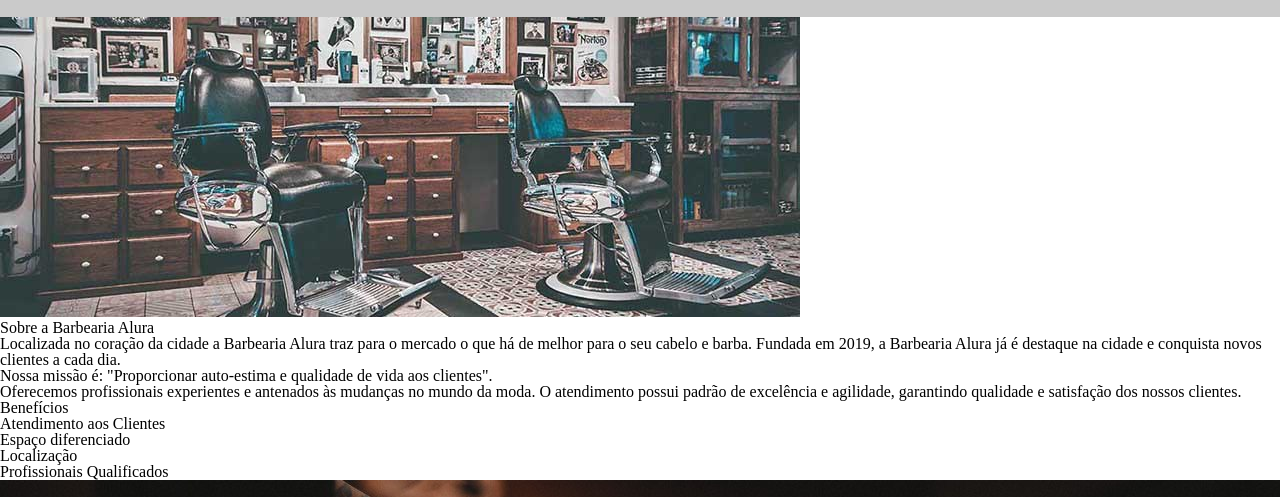
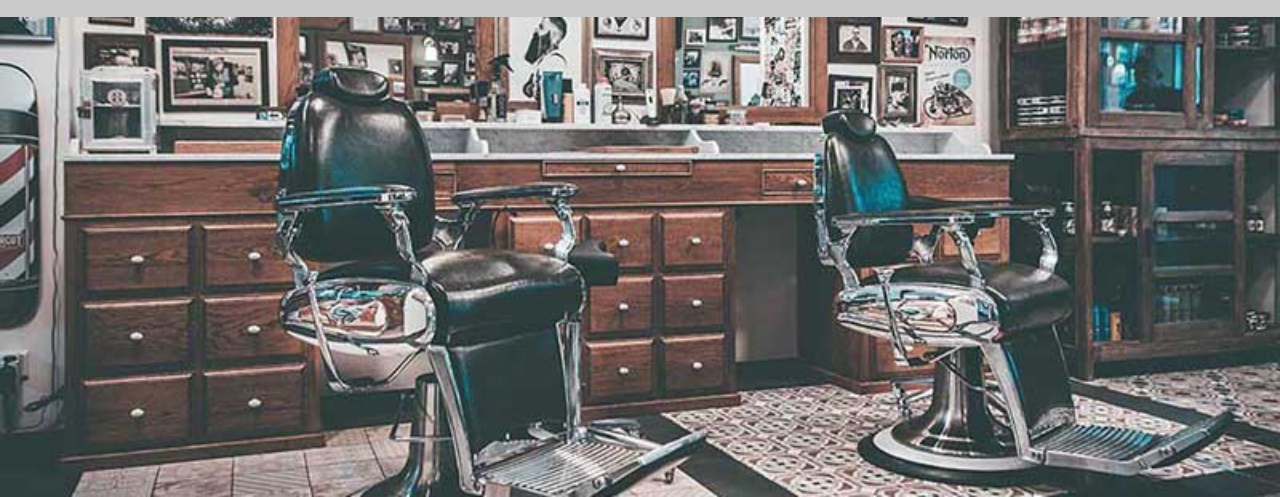
Before and after one commit to josegabrieL17/Barbearia-Alra, a plain HTML site: page index.html in a window 1280 px wide. Shown: the part 276-773 px from the top of the page. Drawn offline with Linux system fonts and the light colour scheme.

Commit message:
Add files via upload

```diff
--- a/index.html
+++ b/index.html
@@ -21,7 +21,7 @@
 				</nav>
 			</div>
 		</header>
-		<img id="banner" src="banner.jpg">
+		<img class="banner" src="banner.jpg">
 		<section class="principal">
 			<h2 class="titulo-centralizado">Sobre a Barbearia Alura</h2>
 
--- a/stayle.css
+++ b/stayle.css
@@ -135,3 +135,7 @@ body{
 .centro{
 	align-items: center;
 }
+/* css da pagina principal*/
+.banner{
+	width: 100%;
+}
```
Also changed, not shown: contato.html (+3 -3 lines).
